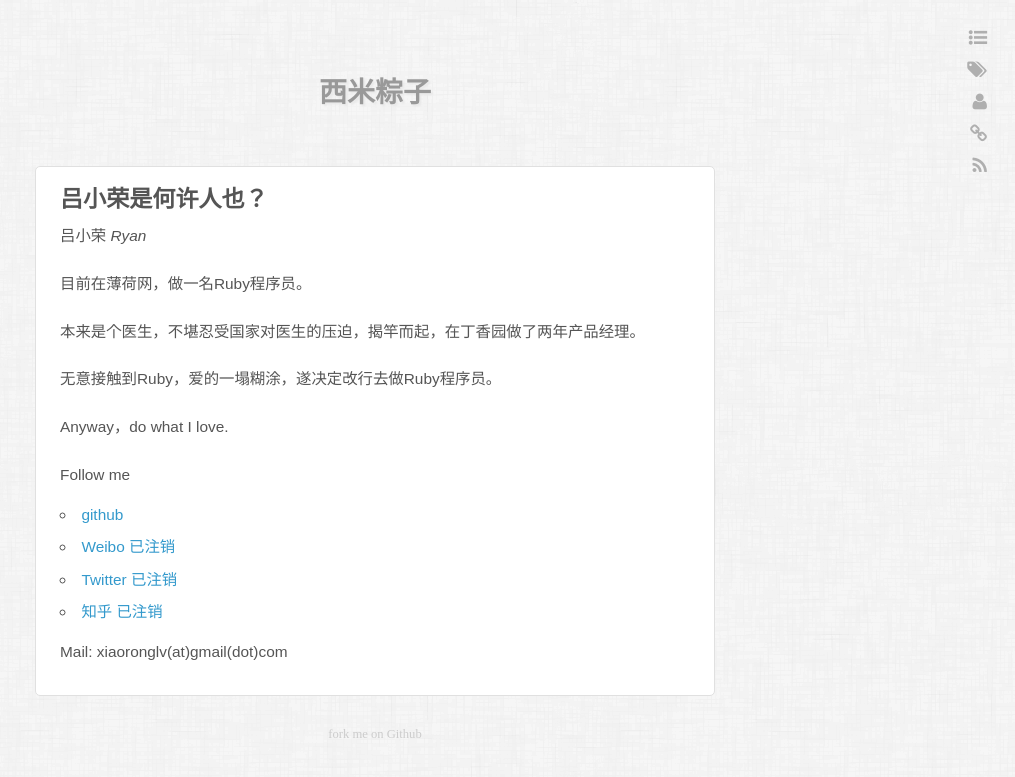
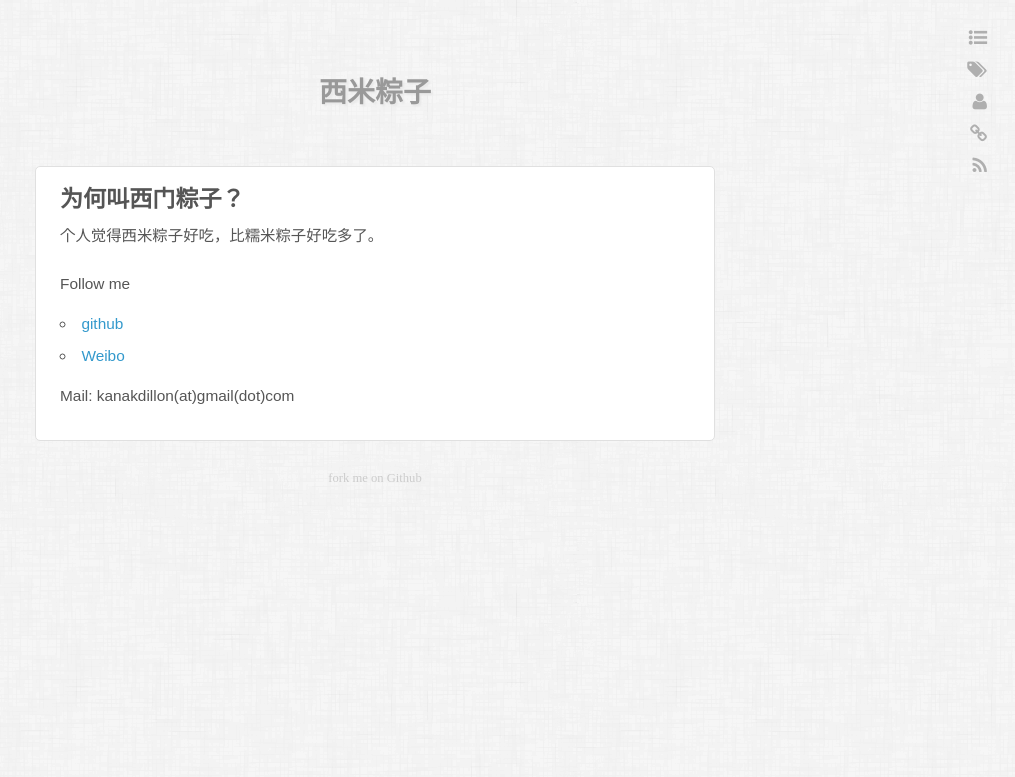
Before and after one commit to kanakdillon/kanakdillon.github.io, a Jekyll site: the page built from about.md, in a window 1280 px wide. Shown: the top 777 px of the page, without its empty margins (265-1280 px from the left). Built offline with Jekyll 4.4.1, drawn with Linux system fonts in a browser that asks for light colours; some web fonts are replaced; Markdown is read by kramdown in place of the engine named in the settings.

Commit message:
about me

```diff
--- a/about.md
+++ b/about.md
@@ -1,25 +1,15 @@
 ---
-title: 吕小荣是何许人也？
+title: 为何叫西门粽子？
 layout: page
 ---
 
 
-吕小荣  *Ryan*
-
-目前在薄荷网，做一名Ruby程序员。
-
-本来是个医生，不堪忍受国家对医生的压迫，揭竿而起，在丁香园做了两年产品经理。
-
-无意接触到Ruby，爱的一塌糊涂，遂决定改行去做Ruby程序员。
-
-Anyway，do what I love.
+个人觉得西米粽子好吃，比糯米粽子好吃多了。
 
 
 Follow me
 
-* [github](https://github.com/xiaoronglv)
-* [Weibo 已注销](http://weibo.com/xiaoronglv/)
-* [Twitter 已注销](http://twitter.com/xiaoronglv/)
-* [知乎 已注销](http://www.zhihu.com/people/xiaoronglv)
+* [github](https://github.com/kanakdillon)
+* [Weibo](http://weibo.com/527935671/)
 
-Mail: xiaoronglv(at)gmail(dot)com
+Mail: kanakdillon(at)gmail(dot)com
```
